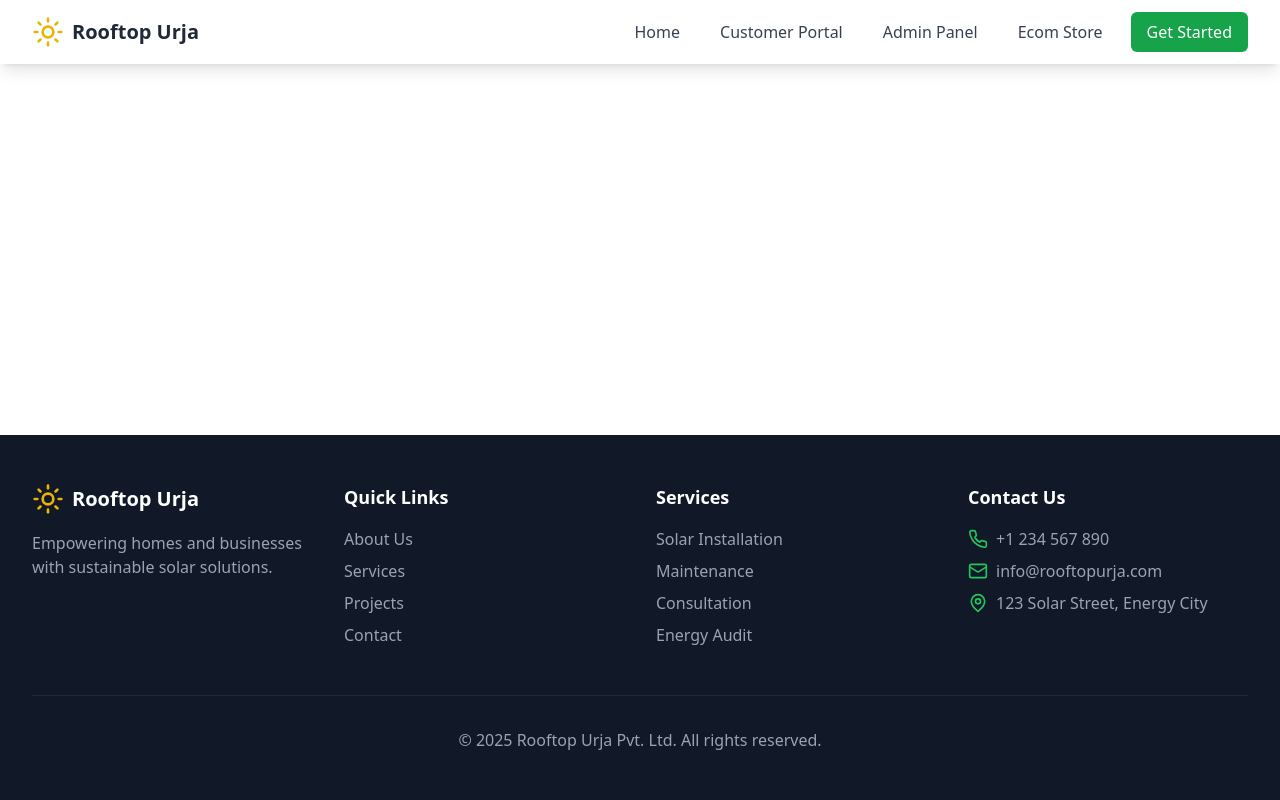
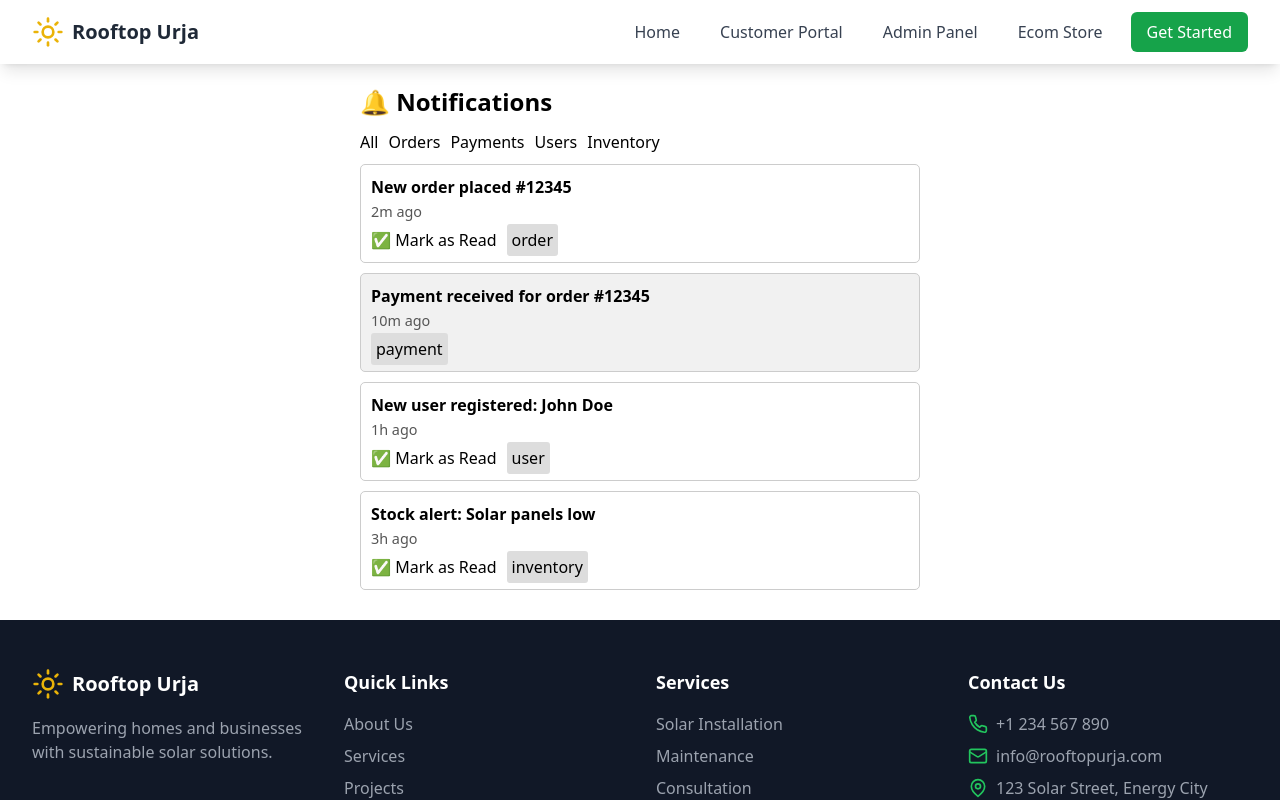
Before and after one commit to priyanshu334/solar1, a React (Vite) app: page /notify in a window 1280 px wide. Shown: the top 800 px of the page. Built offline with nearby package versions, Linux system fonts and the light colour scheme.

Commit message:
ecom done

```diff
--- a/src/App.tsx
+++ b/src/App.tsx
@@ -8,6 +8,7 @@ import CustomerPortal from './pages/CustomerPortal';
 import Login from './pages/Login';
 import Register from './pages/Register';
 import ProductsPage from './pages/ProductPage';
+import NotificationsPage from './pages/NotificationsPage';
 
 function App() {
   return (
@@ -22,6 +23,7 @@ function App() {
             <Route path="/admin/*" element={<AdminPanel />} />
             <Route path='/store' element={<ProductsPage/>} />
             <Route path="/portal/*" element={<CustomerPortal />} />
+            <Route path='/notify/*' element={<NotificationsPage />} />
           </Routes>
         </main>
         <Footer />
--- a/src/pages/AdminPanel.tsx
+++ b/src/pages/AdminPanel.tsx
@@ -175,7 +175,7 @@ const AdminPanel = () => {
           <div className="mb-6 md:mb-8 flex justify-between items-center">
             <h1 className="text-xl md:text-2xl font-bold text-gray-800">Admin Dashboard</h1>
             <div className="relative">
-              <Bell className="h-6 w-6 text-gray-600 cursor-pointer" />
+             <a href='/notify'> <Bell className="h-6 w-6 text-gray-600 cursor-pointer" /></a>
               <span className="absolute -top-1 -right-1 bg-red-500 text-white text-xs rounded-full h-4 w-4 flex items-center justify-center">
                 {notifications.length}
               </span>
--- /dev/null
+++ b/src/pages/NotificationsPage.tsx
@@ -0,0 +1,70 @@
+import React, { useState } from "react";
+
+interface Notification {
+  id: number;
+  type: "order" | "payment" | "user" | "inventory";
+  message: string;
+  read: boolean;
+  timestamp: string;
+}
+
+const sampleNotifications: Notification[] = [
+  { id: 1, type: "order", message: "New order placed #12345", read: false, timestamp: "2m ago" },
+  { id: 2, type: "payment", message: "Payment received for order #12345", read: true, timestamp: "10m ago" },
+  { id: 3, type: "user", message: "New user registered: John Doe", read: false, timestamp: "1h ago" },
+  { id: 4, type: "inventory", message: "Stock alert: Solar panels low", read: false, timestamp: "3h ago" },
+];
+
+const NotificationsPage: React.FC = () => {
+  const [notifications, setNotifications] = useState(sampleNotifications);
+  const [filter, setFilter] = useState<string | null>(null);
+
+  const markAsRead = (id: number) => {
+    setNotifications((prev) => prev.map((n) => (n.id === id ? { ...n, read: true } : n)));
+  };
+
+  const filterNotifications = (type: string | null) => {
+    setFilter(type);
+  };
+
+  const filteredNotifications = filter
+    ? notifications.filter((n) => n.type === filter)
+    : notifications;
+
+  return (
+    <div style={{ maxWidth: "600px", margin: "0 auto", padding: "20px" }}>
+      <h2 style={{ fontSize: "1.5rem", fontWeight: "bold", marginBottom: "10px" }}>🔔 Notifications</h2>
+      <div style={{ display: "flex", gap: "10px", marginBottom: "10px" }}>
+        <button onClick={() => filterNotifications(null)}>All</button>
+        <button onClick={() => filterNotifications("order")}>Orders</button>
+        <button onClick={() => filterNotifications("payment")}>Payments</button>
+        <button onClick={() => filterNotifications("user")}>Users</button>
+        <button onClick={() => filterNotifications("inventory")}>Inventory</button>
+      </div>
+      <div>
+        {filteredNotifications.map((notification) => (
+          <div key={notification.id} style={{
+            padding: "10px",
+            marginBottom: "10px",
+            border: "1px solid #ccc",
+            borderRadius: "5px",
+            backgroundColor: notification.read ? "#f1f1f1" : "#fff"
+          }}>
+            <p><strong>{notification.message}</strong></p>
+            <span style={{ fontSize: "0.9rem", color: "#555" }}>{notification.timestamp}</span>
+            <div style={{ marginTop: "5px" }}>
+              {!notification.read && (
+                <button onClick={() => markAsRead(notification.id)} style={{ marginRight: "10px" }}>
+                  ✅ Mark as Read
+                </button>
+              )}
+              <span style={{ padding: "5px", backgroundColor: "#ddd", borderRadius: "3px" }}>{notification.type}</span>
+            </div>
+          </div>
+        ))}
+      </div>
+    </div>
+  );
+};
+
+export default NotificationsPage;
```
